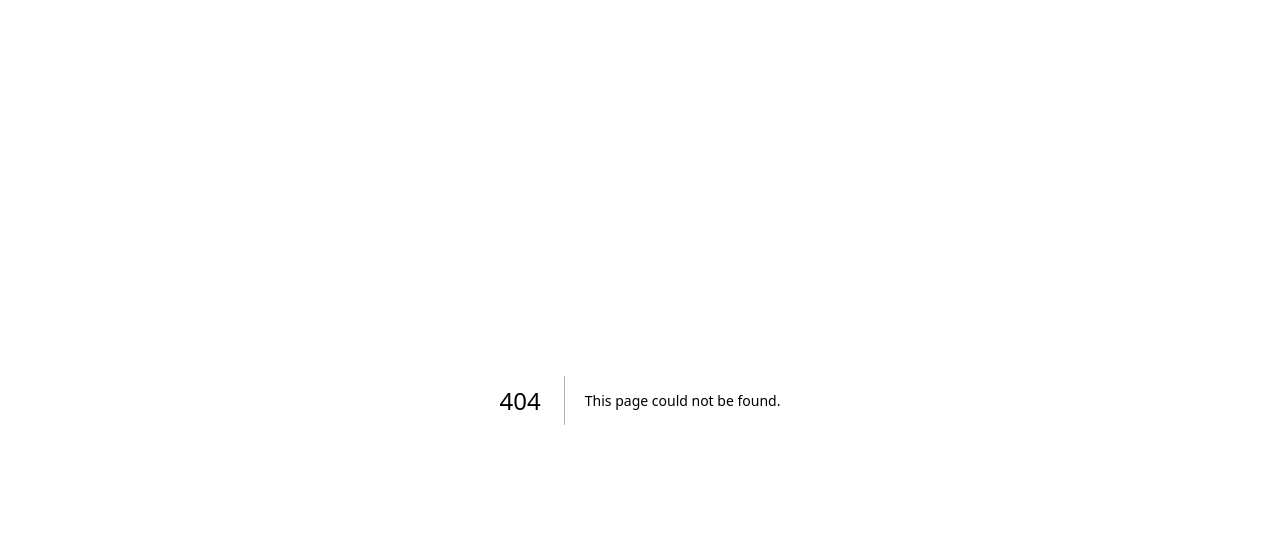
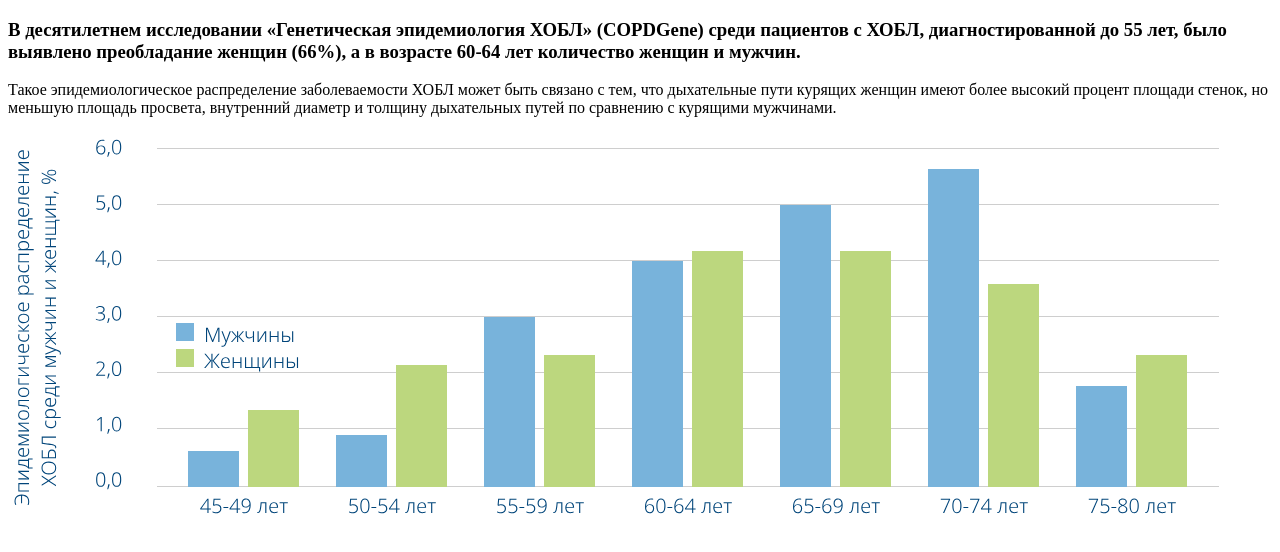
Before and after one commit to RitaKruglova/doctors-world-test-task, a Next.js app: page /diagram in a window 1280 px wide. Before the commit this address had no page. Shown: the top 552 px of the page. Built offline with nearby package versions, Linux system fonts and the light colour scheme.

Commit message:
feat: add diagram component

```diff
--- a/package.json
+++ b/package.json
@@ -3,7 +3,7 @@
   "version": "0.1.0",
   "private": true,
   "scripts": {
-    "dev": "next dev",
+    "dev": "next dev --turbo",
     "build": "next build",
     "start": "next start",
     "lint": "next lint"
--- /dev/null
+++ b/src/app/diagram/page.tsx
@@ -0,0 +1,14 @@
+import { FC } from "react";
+import diagramStyles from './page.module.css';
+
+const Diagram: FC = () => {
+  return (
+    <section className={diagramStyles.container} >
+      <h3 className={diagramStyles.text} >В десятилетнем исследовании <span className={diagramStyles.bold} >«Генетическая эпидемиология ХОБЛ» (COPDGene)</span> среди пациентов с ХОБЛ, диагностированной до 55 лет, было выявлено <span className={diagramStyles.bold} >преобладание женщин (66%),</span> а в возрасте 60-64 лет количество женщин и мужчин.</h3>
+      <p className={diagramStyles.text} >Такое эпидемиологическое распределение заболеваемости ХОБЛ может быть связано с тем, что дыхательные пути курящих женщин имеют более <span className={diagramStyles.bold} >высокий процент площади стенок,</span> но меньшую площадь просвета, внутренний диаметр и толщину дыхательных путей по сравнению с курящими мужчинами.</p>
+      <img className={diagramStyles.image} src="/images/diagram.svg" alt="Диаграмма" />
+    </section>
+  )
+}
+
+export default Diagram;
--- a/src/app/layout.tsx
+++ b/src/app/layout.tsx
@@ -1,8 +1,8 @@
 import type { Metadata } from 'next'
 
 export const metadata: Metadata = {
-  title: 'Create Next App',
-  description: 'Generated by create next app',
+  title: "Doctor's world",
+  description: 'Test task',
 }
 
 export default function RootLayout({
@@ -11,7 +11,15 @@ export default function RootLayout({
   children: React.ReactNode
 }) {
   return (
-    <html lang="en">
+    <html lang="ru">
+      <head>
+        <meta charSet="UTF-8" />
+        <meta http-equiv="X-UA-Compatible" content="IE=edge" />
+        <meta name="viewport" content="width=device-width, initial-scale=1.0" />
+        <meta name="description" content="Тестовое задание для 'МирВрача'" />
+        <meta name="keywords" content="ХОБЛ, ингаляционный, заболевания, болезнь" />
+        <meta name="author" content="Маргарита Круглова" />
+      </head>
       <body>{children}</body>
     </html>
   )
```
Also changed, not shown: src/components/title/title.tsx (+6 -1 lines), public/images/diagram.svg (added), src/app/diagram/page.module.css (added).
